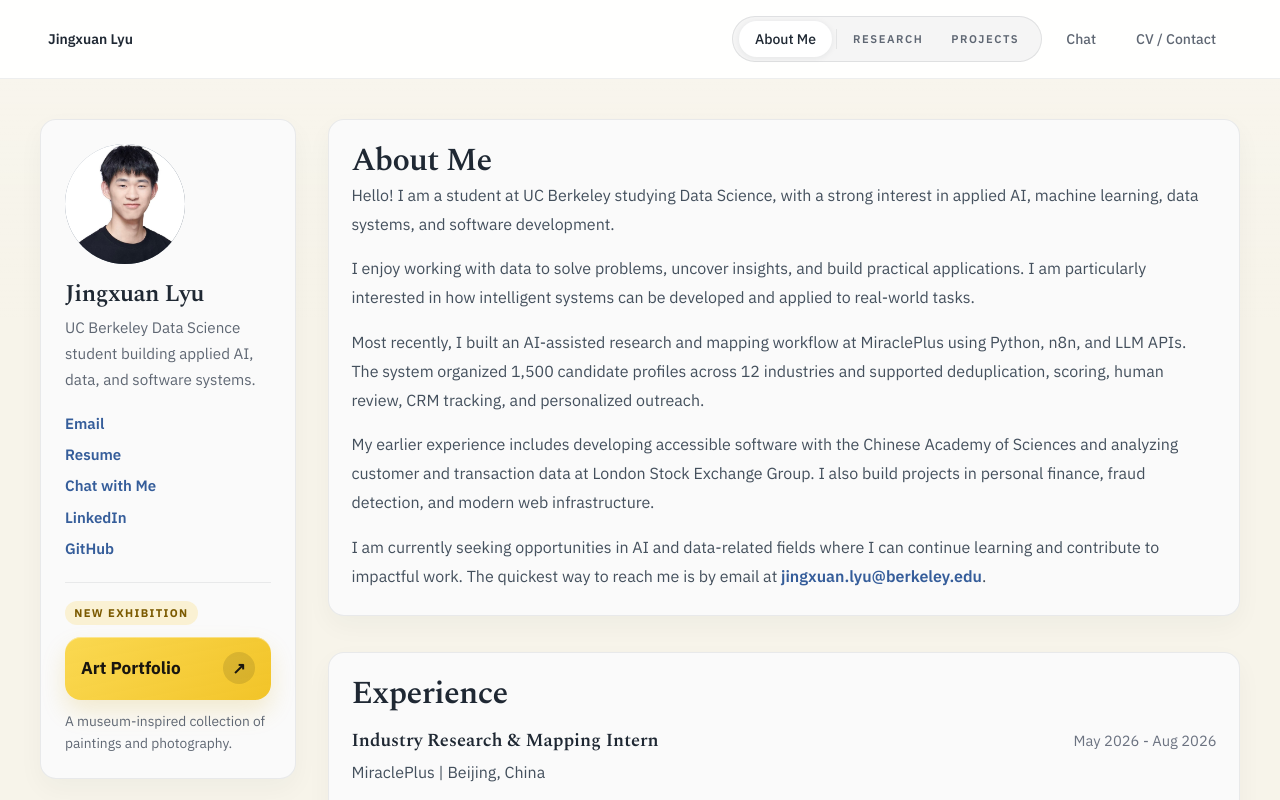
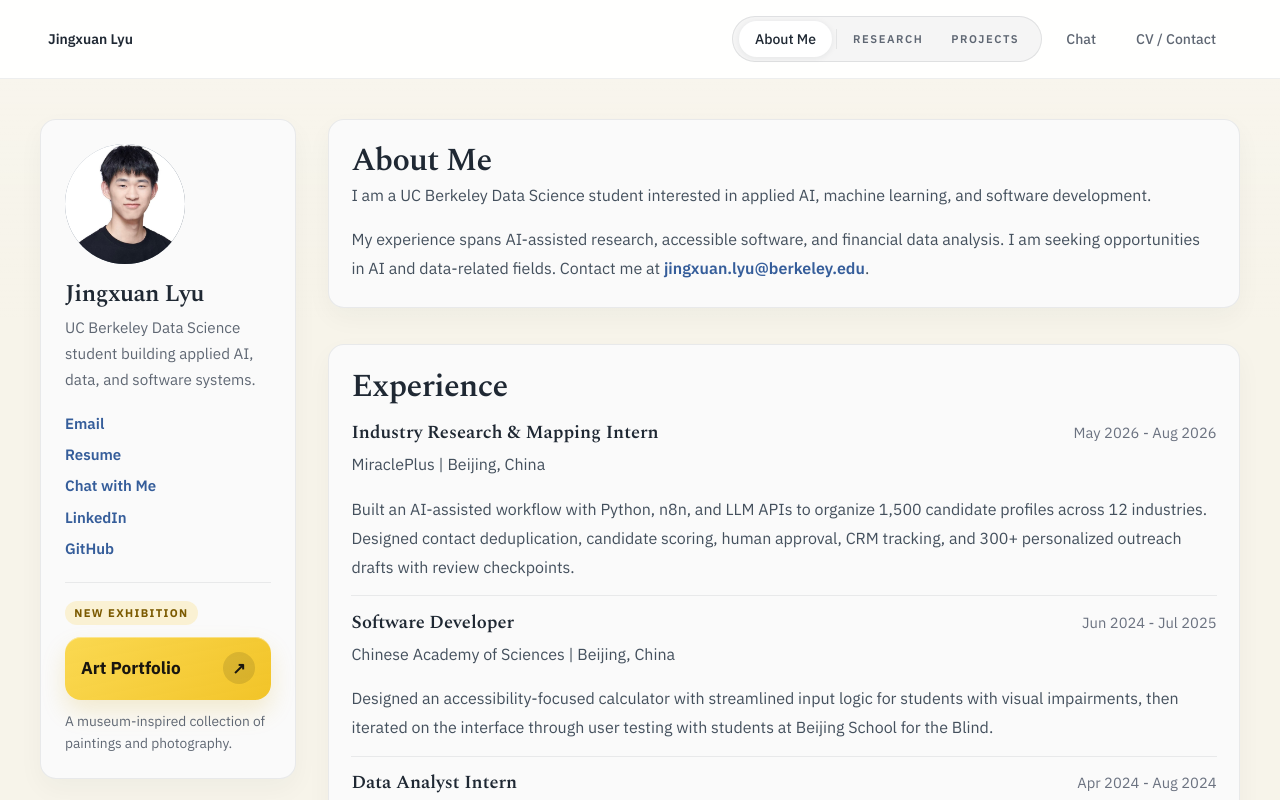
Before and after one commit to john092985/Personal_site, a Next.js app in the folder personal-site/: page / in a window 1280 px wide. Shown: the top 800 px of the page. Built offline with nearby package versions, Linux system fonts and the light colour scheme.

Commit message:
Shorten homepage introduction

```diff
--- a/personal-site/app/page.tsx
+++ b/personal-site/app/page.tsx
@@ -80,34 +80,13 @@ export default function HomePage() {
           <section id="about" className="academic-section">
             <h2>About Me</h2>
             <p>
-              Hello! I am a student at UC Berkeley studying Data Science, with a
-              strong interest in applied AI, machine learning, data systems,
-              and software development.
+              I am a UC Berkeley Data Science student interested in applied AI,
+              machine learning, and software development.
             </p>
             <p>
-              I enjoy working with data to solve problems, uncover insights,
-              and build practical applications. I am particularly interested in
-              how intelligent systems can be developed and applied to real-world
-              tasks.
-            </p>
-            <p>
-              Most recently, I built an AI-assisted research and mapping
-              workflow at MiraclePlus using Python, n8n, and LLM APIs. The
-              system organized 1,500 candidate profiles across 12 industries
-              and supported deduplication, scoring, human review, CRM tracking,
-              and personalized outreach.
-            </p>
-            <p>
-              My earlier experience includes developing accessible software
-              with the Chinese Academy of Sciences and analyzing customer and
-              transaction data at London Stock Exchange Group. I also build
-              projects in personal finance, fraud detection, and modern web
-              infrastructure.
-            </p>
-            <p>
-              I am currently seeking opportunities in AI and data-related
-              fields where I can continue learning and contribute to impactful
-              work. The quickest way to reach me is by email at{" "}
+              My experience spans AI-assisted research, accessible software,
+              and financial data analysis. I am seeking opportunities in AI and
+              data-related fields. Contact me at{" "}
               {primaryEmail ? (
                 <Link href={primaryEmail.href} className="academic-inline-link">
                   {primaryEmail.value}
```
